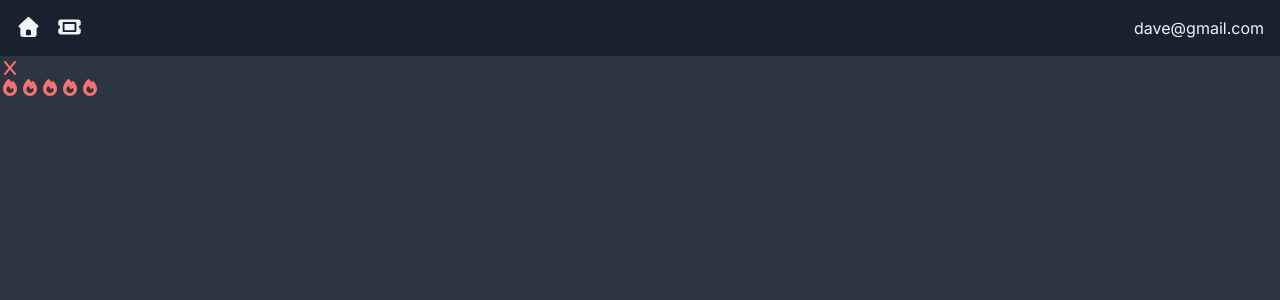
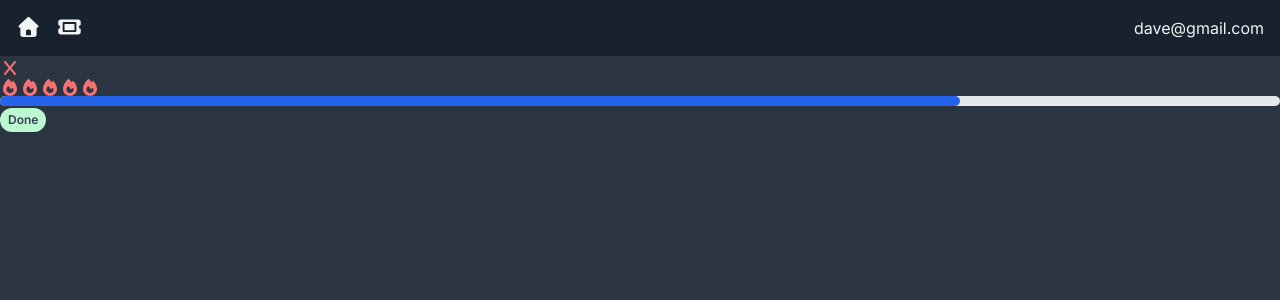
Before and after one commit to EnobongOffiong/ticket-system, a Next.js app: page / in a window 1280 px wide. Shown: the top 300 px of the page. Built offline with nearby package versions, Linux system fonts and the light colour scheme.

Commit message:
Created Status Display Component and added it to Ticket card component

```diff
--- /dev/null
+++ b/app/(components)/StatusDisplay.jsx
@@ -0,0 +1,8 @@
+
+const StatusDisplay = () => {
+  return (
+    <span className="inline-block rounded-full px-2 py-1 text-xs font-semibold text-gray-700 bg-green-200">Done</span>
+  )
+}
+
+export default StatusDisplay
--- a/app/(components)/TicketCard.jsx
+++ b/app/(components)/TicketCard.jsx
@@ -1,11 +1,15 @@
 import DeleteBlock from "./DeleteBlock";
 import PriorityDisplay from "./PriorityDisplay";
+import ProgressDisplay from "./ProgressDisplay";
+import StatusDisplay from "./StatusDisplay";
 
 const TicketCard = () => {
   return (
     <div>
       <DeleteBlock />
       <PriorityDisplay/>
+      <ProgressDisplay/>
+      <StatusDisplay/>
     </div>
   );
 };
```
